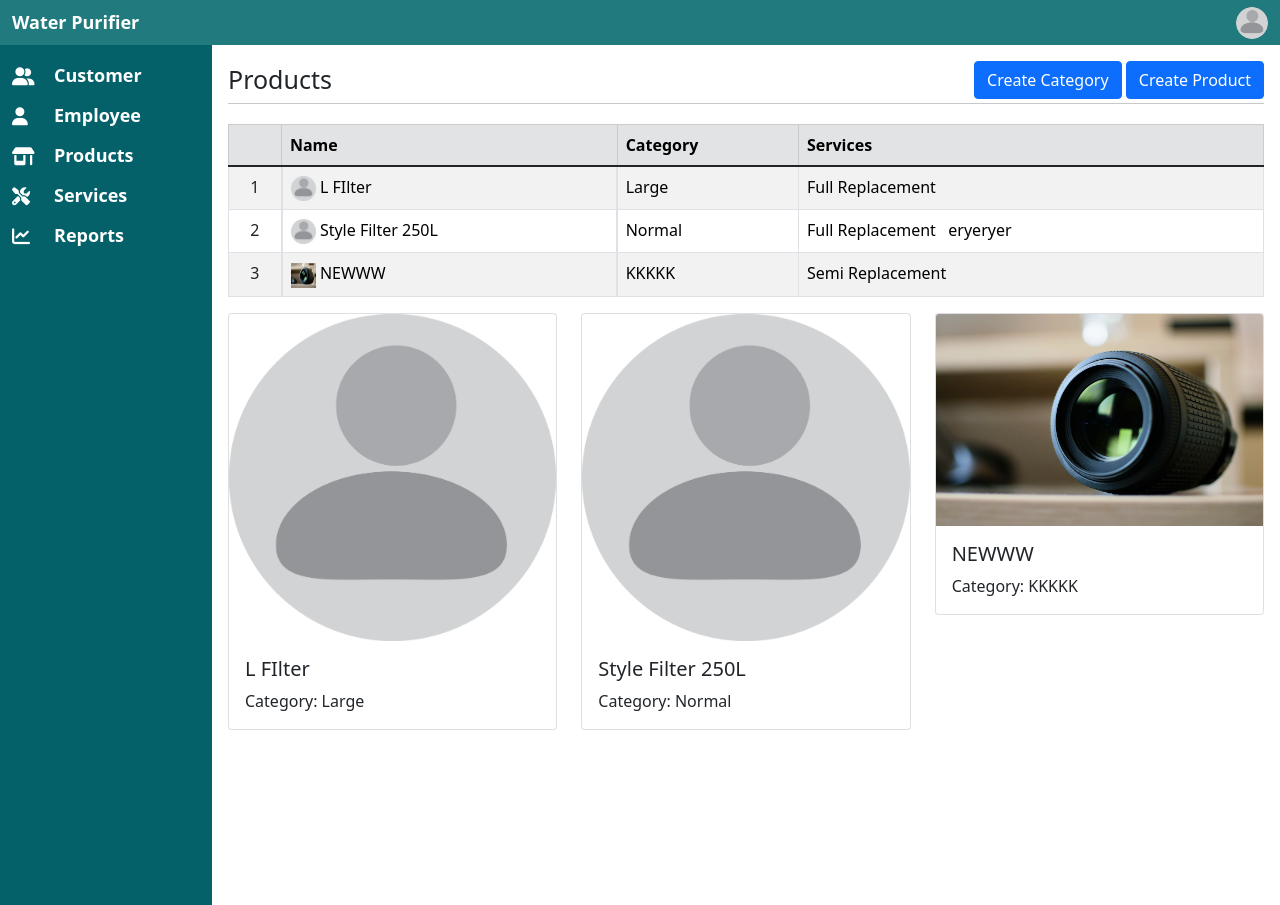
After one commit to mubashir-edk/mymanufacture, a Django app: page /view_products/ in a window 1280 px wide. The commit adds this page. Run offline with Django 4.2, Linux system fonts and the light colour scheme; data comes from the database, SQL or seed files in the repository; both versions use the stored data as it was after the commit; some libraries are stand-ins or nearby versions.

Commit message:
new -UPT with product

```diff
--- a/water_purifier/purifier/admin.py
+++ b/water_purifier/purifier/admin.py
@@ -7,3 +7,4 @@ admin.site.register(Customer)
 admin.site.register(Category)
 admin.site.register(Product)
 admin.site.register(Service)
+admin.site.register(Servicer)
--- a/water_purifier/purifier/forms.py
+++ b/water_purifier/purifier/forms.py
@@ -68,10 +68,40 @@ class CategoryForm(forms.ModelForm):
         model = Category
         fields = '__all__'
 
-class Product(forms.ModelForm):
+        widgets = {
+            'image': forms.FileInput(attrs={
+                'class': 'form-control',
+                'id': 'formCategoryImage',
+            }),
+            'name': forms.TextInput(attrs={
+                'class': 'form-control',
+                'id': 'formCategoryName',
+            }),
+        }
+
+class ProductForm(forms.ModelForm):
     class Meta:
         model = Product
         fields = '__all__'
+
+        widgets = {
+            'category': forms.Select(attrs={
+                'class': 'form-select',
+                'id': 'formProductCategory',
+            }),
+            'name': forms.TextInput(attrs={
+                'class': 'form-control',
+                'id': 'formProductName',
+            }),
+            'image': forms.FileInput(attrs={
+                'class': 'form-control',
+                'id': 'formProductImage',
+            }),
+            'services': forms.CheckboxSelectMultiple(attrs={
+                'class': 'form-checkbox',
+                'id': 'formProductServices',
+            }),
+        }
 
 class ServiceForm(forms.ModelForm):
     class Meta:
--- /dev/null
+++ b/water_purifier/purifier/static/css/product/product.css
@@ -0,0 +1,13 @@
+.anchor_tag {
+    text-decoration: none;
+    color: black;
+}
+
+.anchor_tag:hover {
+    color: black;
+}
+
+.product_heading {
+    font-size: 25px;
+    font-weight: 500;
+}
--- /dev/null
+++ b/water_purifier/purifier/static/js/product/product.js
@@ -0,0 +1,48 @@
+const imageInputProduct = document.getElementById('formProductImage');
+const imageInputCategory = document.getElementById('formCategoryImage');
+const imagePreviewProduct = document.getElementById('image-preview-product');
+const existingImageProduct = document.getElementById('productDefaultImage');
+
+const imagePreviewCategory = document.getElementById('image-preview-category');
+const existingImageCategory = document.getElementById('categoryDefaultImage');
+
+imageInputCategory.style.display = 'none';
+imageInputProduct.style.display = 'none';
+
+imageInputProduct.addEventListener('change', function () {
+    const file = imageInputProduct.files[0];
+    if (file) {
+        const reader = new FileReader();
+
+        reader.onload = function (e) {
+            imagePreviewProduct.src = e.target.result;
+            imagePreviewProduct.style.display = 'block';
+            existingImageProduct.style.display = 'none'; // Hide the existing/default image
+        };
+
+        reader.readAsDataURL(file);
+    } else {
+        imagePreviewProduct.src = '';
+        imagePreviewProduct.style.display = 'none';
+        existingImageProduct.style.display = 'block'; // Show the existing/default image
+    }
+});
+
+imageInputCategory.addEventListener('change', function () {
+    const file = imageInputCategory.files[0];
+    if (file) {
+        const reader = new FileReader();
+
+        reader.onload = function (e) {
+            imagePreviewCategory.src = e.target.result;
+            imagePreviewCategory.style.display = 'block';
+            existingImageCategory.style.display = 'none'; // Hide the existing/default image
+        };
+
+        reader.readAsDataURL(file);
+    } else {
+        imagePreviewCategory.src = '';
+        imagePreviewCategory.style.display = 'none';
+        existingImageCategory.style.display = 'block'; // Show the existing/default image
+    }
+});
--- a/water_purifier/purifier/templates/employee/view_employees.html
+++ b/water_purifier/purifier/templates/employee/view_employees.html
@@ -19,7 +19,7 @@
         <div class="mt-1">
             {% if employees_exists %}
             <div class="table-responsive">
-                <table class="table table-bordered table-striped">
+                <table id="employeesTable" class="table table-bordered table-striped">
 
                     <thead class="table-secondary">
                         <tr>
@@ -67,4 +67,6 @@
 
     </div>
 
+    {% comment %} <script src="{% static 'js/employee/view_employees.js' %}"></script> {% endcomment %}
+
 {% endblock content %}
--- a/water_purifier/purifier/templates/index.html
+++ b/water_purifier/purifier/templates/index.html
@@ -7,13 +7,19 @@
         <meta name="description" content="">
         <meta name="viewport" content="width=device-width, initial-scale=1">
 
-        {% comment %} Font Awesome Icons CDN {% endcomment %}
+        <!-- Font Awesome Icons CDN -->
         <link rel="stylesheet" href="https://cdnjs.cloudflare.com/ajax/libs/font-awesome/6.4.2/css/all.min.css" integrity="sha512-z3gLpd7yknf1YoNbCzqRKc4qyor8gaKU1qmn+CShxbuBusANI9QpRohGBreCFkKxLhei6S9CQXFEbbKuqLg0DA==" crossorigin="anonymous" referrerpolicy="no-referrer" />
 
-        {% comment %} Bootstrap5 CSS CDN {% endcomment %}
+        <!-- Bootstrap5 CSS CDN -->
         <link href="https://cdn.jsdelivr.net/npm/bootstrap@5.1.3/dist/css/bootstrap.min.css" rel="stylesheet" integrity="sha384-1BmE4kWBq78iYhFldvKuhfTAU6auU8tT94WrHftjDbrCEXSU1oBoqyl2QvZ6jIW3" crossorigin="anonymous">
 
-        {% comment %} External CSS Links {% endcomment %}
+        <!-- Bootstrap Icons CSS from CDN -->
+        <link rel="stylesheet" href="https://cdn.jsdelivr.net/npm/bootstrap-icons@1.5.0/font/bootstrap-icons.css">
+
+        <!-- Jquery Datatables CSS CDN -->
+        <link rel="stylesheet" type="text/css" href="https://cdn.datatables.net/1.11.6/css/jquery.dataTables.css">
+
+        <!-- External CSS Links -->
         <link href="{% static 'css/index.css' %}" rel="stylesheet" type="text/css">
 
         {% block head %}{% endblock head %}
@@ -78,7 +84,7 @@
                             <li class="">Employee</li>
                         </div>
                     </a>
-                    <a href="#">
+                    <a href="{% url "purifier:view_products" %}">
                         <div class="content_link d-flex justify-content-start align-items-center p-1">
                             <i class="fa-solid fa-shop"></i>
                             <li class="">Products</li>
@@ -101,13 +107,19 @@
 
         </div>
 
-        {% comment %} Extended Contents {% endcomment %}
+        <!-- Extended Contents -->
         <div class="main_content" id="mainContent">
             {% block content %}{% endblock content %}
         </div>
 
-        {% comment %} Bootstrap5 JS CDN {% endcomment %}
+        <!-- Bootstrap5 JS CDN -->
         <script src="https://cdn.jsdelivr.net/npm/bootstrap@5.1.3/dist/js/bootstrap.bundle.min.js" integrity="sha384-ka7Sk0Gln4gmtz2MlQnikT1wXgYsOg+OMhuP+IlRH9sENBO0LRn5q+8nbTov4+1p" crossorigin="anonymous"></script>
+
+        <!-- JQUERY CDN -->
+        <script src="https://code.jquery.com/jquery-3.6.4.min.js"></script>
+
+        <!-- JQUERY Datatables JS CDN -->
+        <script type="text/javascript" charset="utf8" src="https://cdn.datatables.net/1.11.6/js/jquery.dataTables.js"></script>
 
     </body>
 </html>
--- /dev/null
+++ b/water_purifier/purifier/templates/product/product.html
@@ -0,0 +1,195 @@
+{% extends "index.html" %}
+{% load static %}
+
+{% block head %}
+    <title>Products</title>
+    <link href="{% static 'css/product/product.css' %}" rel="stylesheet" type="text/css">
+{% endblock head %}
+
+{% block content %}
+
+<div class="d-grid">
+    <div class="d-flex justify-content-between">
+        <span class="product_heading">Products</span>
+        <div>
+        <a href="" class="btn btn-primary" data-bs-toggle="modal" data-bs-target="#createCategoryModal">Create Category</a>
+        <a href="" class="btn btn-primary" data-bs-toggle="modal" data-bs-target="#createProductModal">Create Product</a>
+        </div>
+    </div>
+
+    {% comment %} Create Category modal {% endcomment %}
+    <div class="modal fade" id="createCategoryModal" data-bs-backdrop="static" data-bs-keyboard="false" tabindex="-1" aria-labelledby="createCategoryModalTitle" aria-hidden="true">
+        <form method="post" action="{% url "purifier:create_category" %}" enctype="multipart/form-data">
+            {% csrf_token %}
+            <div class="modal-dialog modal-dialog-centered">
+                <div class="modal-content">
+                    <div class="modal-header">
+                        <h5 class="modal-title" id="createCategoryModalTitle">Create Category</h5>
+                        <button type="button" class="btn-close" data-bs-dismiss="modal" aria-label="Close"></button>
+                    </div>
+                    <div class="modal-body">
+
+                        <div class="col-12 d-flex justify-content-center">
+
+                            <img id="image-preview-category" src="" alt="Image Preview" style="width: 150px; height: 150px; display: none;">
+
+                            <img src="{% static 'images/default.png' %}" id="categoryDefaultImage" alt="Image not loading..." style="width: 150px; height: 150px;">
+
+                            <label for="formCategoryImage" class="form-label">
+                                <i class="fa-solid fa-pen-to-square"></i>
+                            </label>
+                            {{ category_form.image }}
+
+                        </div>
+
+                        <label for="formServiceName" class="form-label mt-3">Product Name</label>
+                        {{ category_form.name }}
+
+                    </div>
+                    <div class="modal-footer">
+                        <button type="submit" class="btn btn-secondary" data-bs-dismiss="modal">Create</button>
+                    </div>
+                </div>
+            </div>
+        </form>
+    </div>
+
+    {% comment %} Create Product modal {% endcomment %}
+    <div class="modal fade" id="createProductModal" data-bs-backdrop="static" data-bs-keyboard="false" tabindex="-1" aria-labelledby="createProductModalTitle" aria-hidden="true">
+        <form method="post" action="{% url "purifier:create_product" %}" enctype="multipart/form-data">
+            {% csrf_token %}
+            <div class="modal-dialog modal-dialog-centered">
+                <div class="modal-content">
+                    <div class="modal-header">
+                        <h5 class="modal-title" id="createProductModalTitle">Create Product</h5>
+                        <button type="button" class="btn-close" data-bs-dismiss="modal" aria-label="Close"></button>
+                    </div>
+                    <div class="modal-body">
+
+                        <div class="col-12 d-flex justify-content-center">
+
+                            <img id="image-preview-product" src="" alt="Image Preview" style="width: 150px; height: 150px; display: none;">
+
+                            <img src="{% static 'images/default.png' %}" id="productDefaultImage" alt="Image not loading..." style="width: 150px; height: 150px;">
+
+                            <label for="formProductImage" class="form-label">
+                                <i class="fa-solid fa-pen-to-square"></i>
+                            </label>
+                            {{ product_form.image }}
+
+                        </div>
+
+                        <label for="formServiceName" class="form-label mt-3">Product Name</label>
+                        {{ product_form.name }}
+
+                        <label for="formProductCategory" class="form-label mt-3">Product Category</label>
+                        {{ product_form.category }}
+
+                        <label for="formProductServices" class="form-label mt-3">Services Provide</label>
+                        {{ product_form.services }}
+
+                    </div>
+                    <div class="modal-footer">
+
+                        <button type="submit" class="btn btn-secondary" data-bs-dismiss="modal">Create</button>
+
+                    </div>
+                </div>
+            </div>
+        </form>
+    </div>
+
+    <hr class="mt-1">
+
+    <div class="mt-1">
+        {% if products_exists %}
+        <div class="table-responsive" id="productsTableView">
+            <table class="table table-bordered table-striped">
+
+                <thead class="table-secondary">
+                    <tr>
+                        <th></th>
+                        <th>Name</th>
+                        <th>Category</th>
+                        <th>Services</th>
+                    </tr>
+                </thead>
+
+                <tbody>
+
+                    {% for product in products %}
+
+                        <tr>
+                            <td class="text-center">{{ forloop.counter }}</td>
+                            <td class="d-flex">
+                                <a href="" class="anchor_tag">
+                                    {% if product.image %}
+                                    <img src="{{product.image.url}}" alt="Profile not loading..." style="width: 25px; height: 25px;">
+                                    {% else %}
+                                    <img src="{% static 'images/default.png' %}" alt="Profile not loading..." style="width: 25px; height: 25px;">
+                                    {% endif %}
+                                </a>
+                                <a href="" class="anchor_tag ms-1">{{ product.name }}</a>
+                            </td>
+                            <td><a href="" class="anchor_tag">{{ product.category }}</a></td>
+                            <td>
+                                {% for service in product.services.all %}
+                                    <a href="" class="anchor_tag">{{ service.name }} &nbsp;</a>
+                                    {% comment %} {% if not forloop.last %}
+                                        <p>No service added.</p>
+                                    {% endif %} {% endcomment %}
+                                {% endfor %}
+                            </td>
+                        </tr>
+
+                    {% endfor %}
+
+                </tbody>
+
+            </table>
+        </div>
+
+
+
+        <div id="productsCardView">
+
+            <div class="row row-cols-1 row-cols-md-3 g-4">
+
+                {% for product in products %}
+                    <div class="col">
+                        <div class="card">
+
+                            {% if product.image %}
+                                <img src="{{product.image.url}}" alt="Profile not loading..." class="card-img-top">
+                            {% else %}
+                                <img src="{% static 'images/default.png' %}" alt="Profile not loading..." class="card-img-top">
+                            {% endif %}
+
+                            {% comment %} <img src="..." class="card-img-top" alt="..."> {% endcomment %}
+                            <div class="card-body">
+                                <h5 class="card-title">{{ product.name }}</h5>
+                                <p class="card-text">Category: {{ product.category }}</p>
+                            </div>
+                        </div>
+                    </div>
+                {% endfor %}
+
+              </div>
+
+        </div>
+
+
+
+
+        {% else %}
+        <div class="d-flex justify-content-center">
+            <span>No products added. <a href="" data-bs-toggle="modal" data-bs-target="#createProductModal">Create</a> a new product.</span>
+        </div>
+        {% endif %}
+    </div>
+
+</div>
+
+<script src="{% static 'js/product/product.js' %}"></script>
+
+{% endblock content %}
--- a/water_purifier/purifier/templates/service/view_services.html
+++ b/water_purifier/purifier/templates/service/view_services.html
@@ -58,7 +58,7 @@
 
                         <tr>
                             <td class="text-center">{{ forloop.counter }}</td>
-                            <td>{{ service.name }}</td>
+                            <td class="d-flex justify-content-between">{{ service.name }}<i class="bi bi-pencil-square"></i></td>
                         </tr>
 
                     {% endfor %}
--- a/water_purifier/purifier/urls.py
+++ b/water_purifier/purifier/urls.py
@@ -21,6 +21,11 @@ urlpatterns = [
     path('delete_customer/<uuid:id>', views.deleteCustomer, name='delete_customer'),
 
     # Service
-    path('view_services/', views.viewServices, name='view_services'),
-    # path('create_services/', views.createService, name='create_service'),
+    path('view_services/', views.viewAndCreateServices, name='view_services'),
+    # path('update_services/<uuid:id>', views.updateService, name='update_services'),
+
+    # Product
+    path('view_products/', views.viewProducts, name='view_products'),
+    path('create_category/', views.createCategory, name='create_category'),
+    path('create_product/', views.createProduct, name='create_product'),
 ]
--- a/water_purifier/purifier/views.py
+++ b/water_purifier/purifier/views.py
@@ -207,7 +207,7 @@ def deleteCustomer(request, id):
 
 
 # Services Functions --------------------------------------------------------------------------------------------------------------------------------
-def viewServices(request):
+def viewAndCreateServices(request):
 
     services = Service.objects.all()
     services_exists = services.exists()
@@ -227,13 +227,15 @@ def viewServices(request):
     context = {'services': services, 'services_exists': services_exists, 'service_form': service_form}
     return render(request, 'service/view_services.html', context)
 
-# def createService(request):
+# def updateService(request, id):
 
-#     service_form = ServiceForm()
+#     service = get_object_or_404(Service, pk=id)
+
+#     service_form = ServiceForm(instance=service)
 
 #     if request.method == 'POST':
 
-#         service_form = ServiceForm(request.POST)
+#         service_form = ServiceForm(request.POST, instance=service)
 
 #         if service_form.is_valid():
 
@@ -241,11 +243,60 @@ def viewServices(request):
 
 #             return redirect('purifier:view_services')
 
-#     context = {'service_form': service_form}
+#     context = {'service_form': service_form,  'service_id': service}
 
-#     return render(request, 'service/service.html', context)
+#     return render(request, 'service/view_services.html', context)
 
 
 
 
 # Product Functions ---------------------------------------------------------------------------------------------------------------------------------
+def createCategory(request):
+
+    # category_form = CategoryForm()
+
+    if request.method == 'POST':
+
+        category_form = CategoryForm(request.POST, request.FILES)
+
+        if category_form.is_valid():
+
+            category_form.save()
+
+        return redirect('purifier:view_products')
+
+    context = {'category_form': category_form}
+
+    return render(request, 'product/product.html', context)
+
+def createProduct(request):
+
+    # product_form = ProductForm()
+
+    if request.method == 'POST':
+
+        product_form = ProductForm(request.POST, request.FILES)
+
+        if product_form.is_valid():
+
+            product_form.save()
+
+            return redirect('purifier:view_products')
+
+    context = {'product_form': product_form}
+
+    return render(request, 'product/product.html', context)
+
+def viewProducts(request):
+
+    category_form = CategoryForm()
+
+    product_form = ProductForm()
+
+    products = Product.objects.all()
+
+    products_exists = products.exists()
+
+    context = {'category_form': category_form, 'product_form': product_form, 'products': products, 'products_exists': products_exists}
+
+    return render(request, 'product/product.html', context)
```
Also changed, not shown: water_purifier/purifier/models.py (+27 -10 lines), water_purifier/db.sqlite3, water_purifier/media/category_images/card7.jpg (added), water_purifier/media/category_images/card7_XzGRydE.jpg (added), water_purifier/media/category_images/card8.jpg (added), water_purifier/media/category_images/muzammil.jpg (added), water_purifier/media/product_images/card8.jpg (added), water_purifier/purifier/migrations/0008_alter_customer_address_alter_customer_mobile_and_more.py (added), water_purifier/purifier/static/js/employee/view_employees.js (added), water_purifier/purifier/static/js/service/view_services.js (added).
